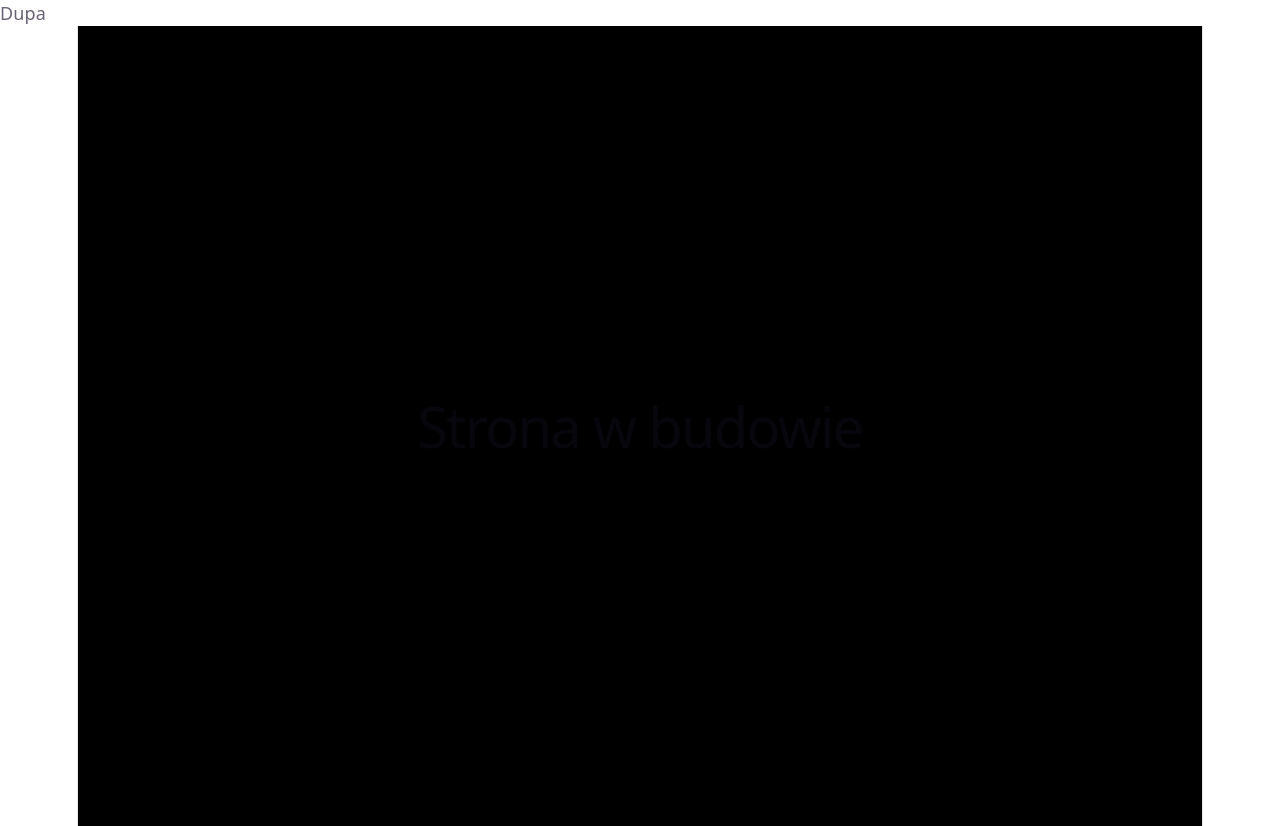
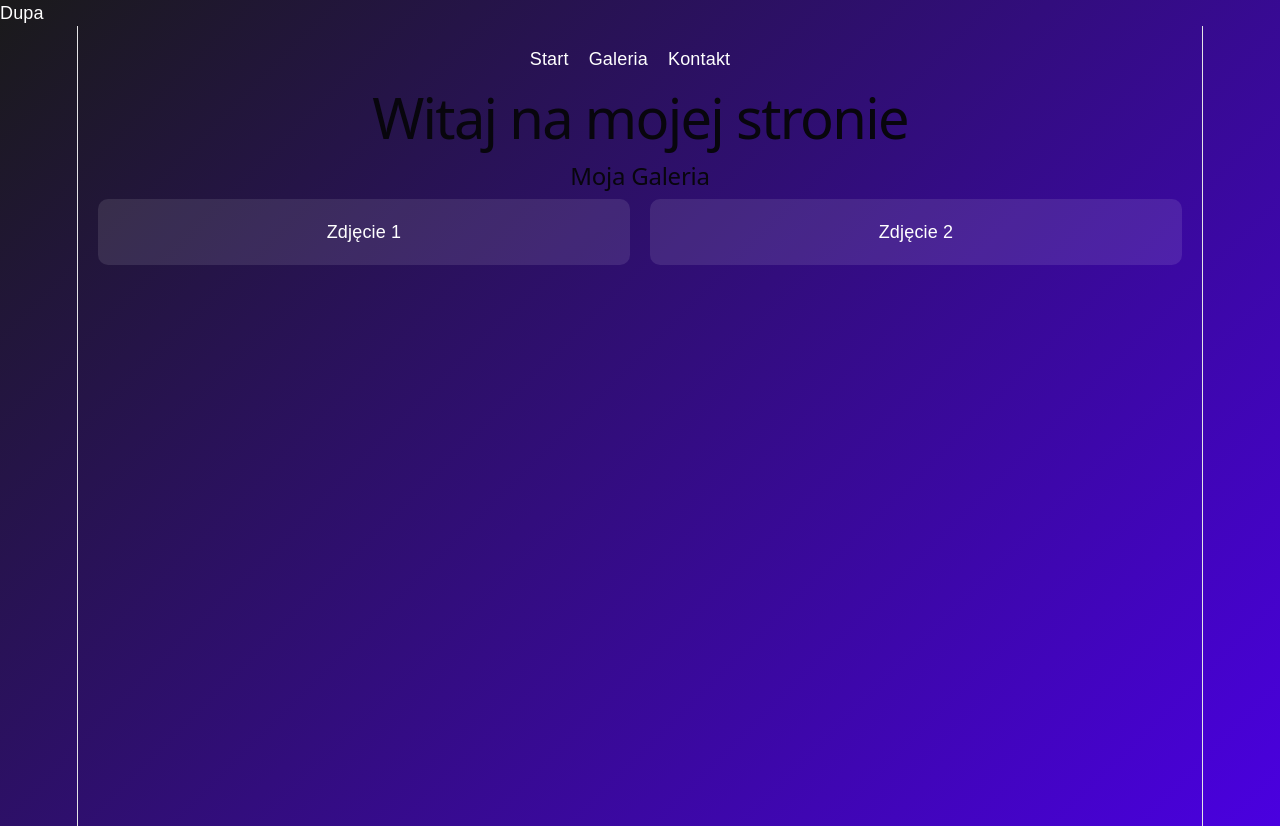
Before and after one commit to stopaowcy-wq/moj-profil, a React (Vite) app in the folder strona/: page / in a window 1280 px wide. Built offline with nearby package versions, Linux system fonts and the light colour scheme.

Commit message:
dodaje strukture i style

```diff
--- a/strona/src/App.css
+++ b/strona/src/App.css
@@ -1,184 +1,38 @@
-.counter {
-  font-size: 16px;
-  padding: 5px 10px;
-  border-radius: 5px;
-  color: var(--accent);
-  background: var(--accent-bg);
-  border: 2px solid transparent;
-  transition: border-color 0.3s;
-  margin-bottom: 24px;
-
-  &:hover {
-    border-color: var(--accent-border);
-  }
-  &:focus-visible {
-    outline: 2px solid var(--accent);
-    outline-offset: 2px;
-  }
+body {
+  margin: 0;
+  background: linear-gradient(135deg, #1a1a1a, #4a00e0); /* Ładne tło */
+  color: white;
+  font-family: sans-serif;
 }
 
-.hero {
-  position: relative;
-
-  .base,
-  .framework,
-  .vite {
-    inset-inline: 0;
-    margin: 0 auto;
-  }
-
-  .base {
-    width: 170px;
-    position: relative;
-    z-index: 0;
-  }
-
-  .framework,
-  .vite {
-    position: absolute;
-  }
-
-  .framework {
-    z-index: 1;
-    top: 34px;
-    height: 28px;
-    transform: perspective(2000px) rotateZ(300deg) rotateX(44deg) rotateY(39deg)
-      scale(1.4);
-  }
-
-  .vite {
-    z-index: 0;
-    top: 107px;
-    height: 26px;
-    width: auto;
-    transform: perspective(2000px) rotateZ(300deg) rotateX(40deg) rotateY(39deg)
-      scale(0.8);
-  }
+.container {
+  padding: 20px;
 }
 
-#center {
-  display: flex;
-  flex-direction: column;
-  gap: 25px;
-  place-content: center;
-  place-items: center;
-  flex-grow: 1;
-
-  @media (max-width: 1024px) {
-    padding: 32px 20px 24px;
-    gap: 18px;
-  }
+nav a {
+  color: white;
+  margin-right: 20px;
+  text-decoration: none;
+  transition: 0.3s; /* Płynna animacja najazdu */
 }
 
-#next-steps {
-  display: flex;
-  border-top: 1px solid var(--border);
-  text-align: left;
-
-  & > div {
-    flex: 1 1 0;
-    padding: 32px;
-    @media (max-width: 1024px) {
-      padding: 24px 20px;
-    }
-  }
-
-  .icon {
-    margin-bottom: 16px;
-    width: 22px;
-    height: 22px;
-  }
-
-  @media (max-width: 1024px) {
-    flex-direction: column;
-    text-align: center;
-  }
+nav a:hover {
+  color: #ff00ff;
 }
 
-#docs {
-  border-right: 1px solid var(--border);
-
-  @media (max-width: 1024px) {
-    border-right: none;
-    border-bottom: 1px solid var(--border);
-  }
+.grid {
+  display: grid;
+  grid-template-columns: repeat(auto-fit, minmax(200px, 1fr));
+  gap: 20px;
 }
 
-#next-steps ul {
-  list-style: none;
-  padding: 0;
-  display: flex;
-  gap: 8px;
-  margin: 32px 0 0;
-
-  .logo {
-    height: 18px;
-  }
-
-  a {
-    color: var(--text-h);
-    font-size: 16px;
-    border-radius: 6px;
-    background: var(--social-bg);
-    display: flex;
-    padding: 6px 12px;
-    align-items: center;
-    gap: 8px;
-    text-decoration: none;
-    transition: box-shadow 0.3s;
-
-    &:hover {
-      box-shadow: var(--shadow);
-    }
-    .button-icon {
-      height: 18px;
-      width: 18px;
-    }
-  }
-
-  @media (max-width: 1024px) {
-    margin-top: 20px;
-    flex-wrap: wrap;
-    justify-content: center;
-
-    li {
-      flex: 1 1 calc(50% - 8px);
-    }
-
-    a {
-      width: 100%;
-      justify-content: center;
-      box-sizing: border-box;
-    }
-  }
+.zdjecie {
+  background: rgba(255, 255, 255, 0.1);
+  padding: 20px;
+  border-radius: 10px;
+  transition: transform 0.3s; /* Animacja powiększenia */
 }
 
-#spacer {
-  height: 88px;
-  border-top: 1px solid var(--border);
-  @media (max-width: 1024px) {
-    height: 48px;
-  }
+.zdjecie:hover {
+  transform: scale(1.05);
 }
-
-.ticks {
-  position: relative;
-  width: 100%;
-
-  &::before,
-  &::after {
-    content: '';
-    position: absolute;
-    top: -4.5px;
-    border: 5px solid transparent;
-  }
-
-  &::before {
-    left: 0;
-    border-left-color: var(--border);
-  }
-  &::after {
-    right: 0;
-    border-right-color: var(--border);
-  }
-}
--- a/strona/src/App.jsx
+++ b/strona/src/App.jsx
@@ -1,8 +1,29 @@
+import React from 'react';
+import './App.css';
+
 function App() {
   return (
-    <div style={{ backgroundColor: 'black', color: 'white', height: '100vh', display: 'flex', alignItems: 'center', justifyContent: 'center' }}>
-      <h1>Strona w budowie</h1>
+    <div className="container">
+      <nav>
+        <a href="#home">Start</a>
+        <a href="#galeria">Galeria</a>
+        <a href="#kontakt">Kontakt</a>
+      </nav>
+
+      <section id="home">
+        <h1>Witaj na mojej stronie</h1>
+      </section>
+
+      <section id="galeria">
+        <h2>Moja Galeria</h2>
+        <div className="grid">
+          {/* Tu w przyszłości wstawimy zdjęcia */}
+          <div className="zdjecie">Zdjęcie 1</div>
+          <div className="zdjecie">Zdjęcie 2</div>
+        </div>
+      </section>
     </div>
-  )
+  );
 }
-export default App
+
+export default App;
```
